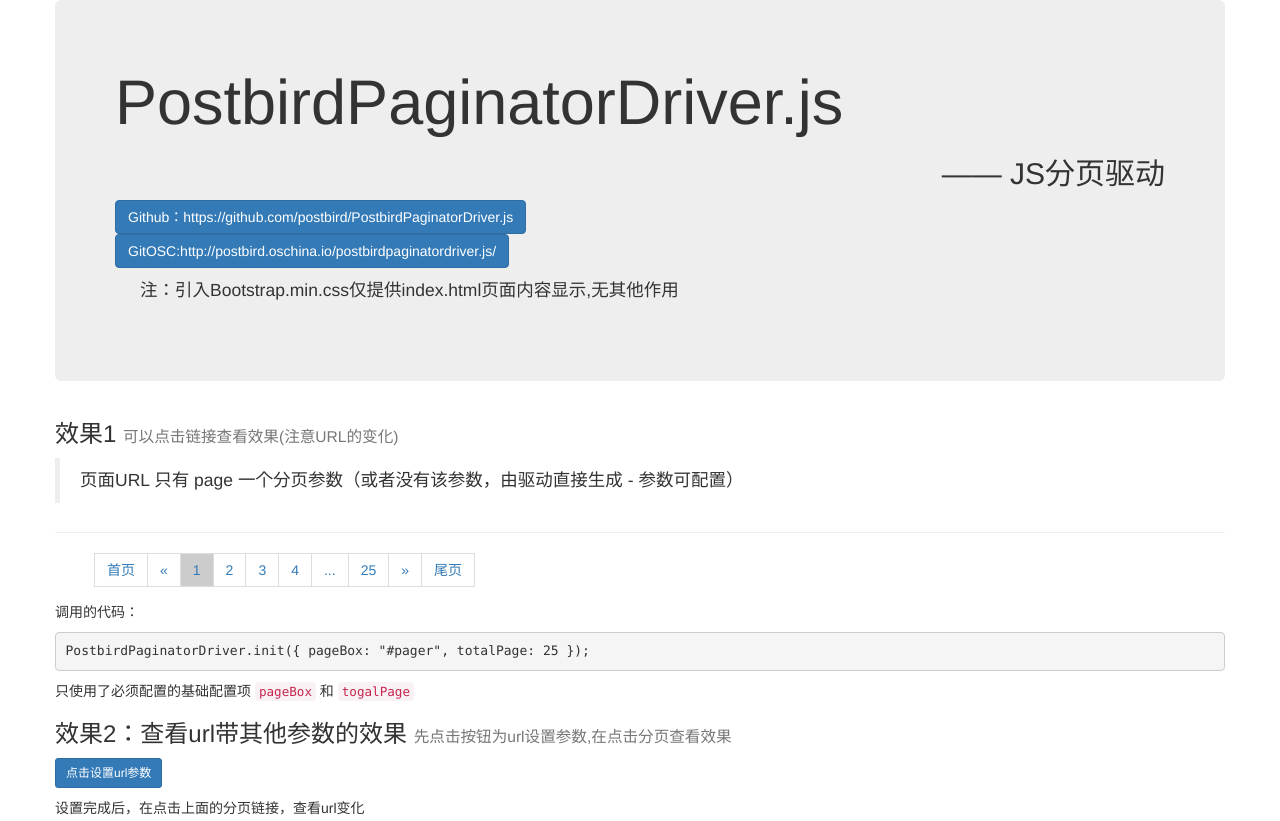
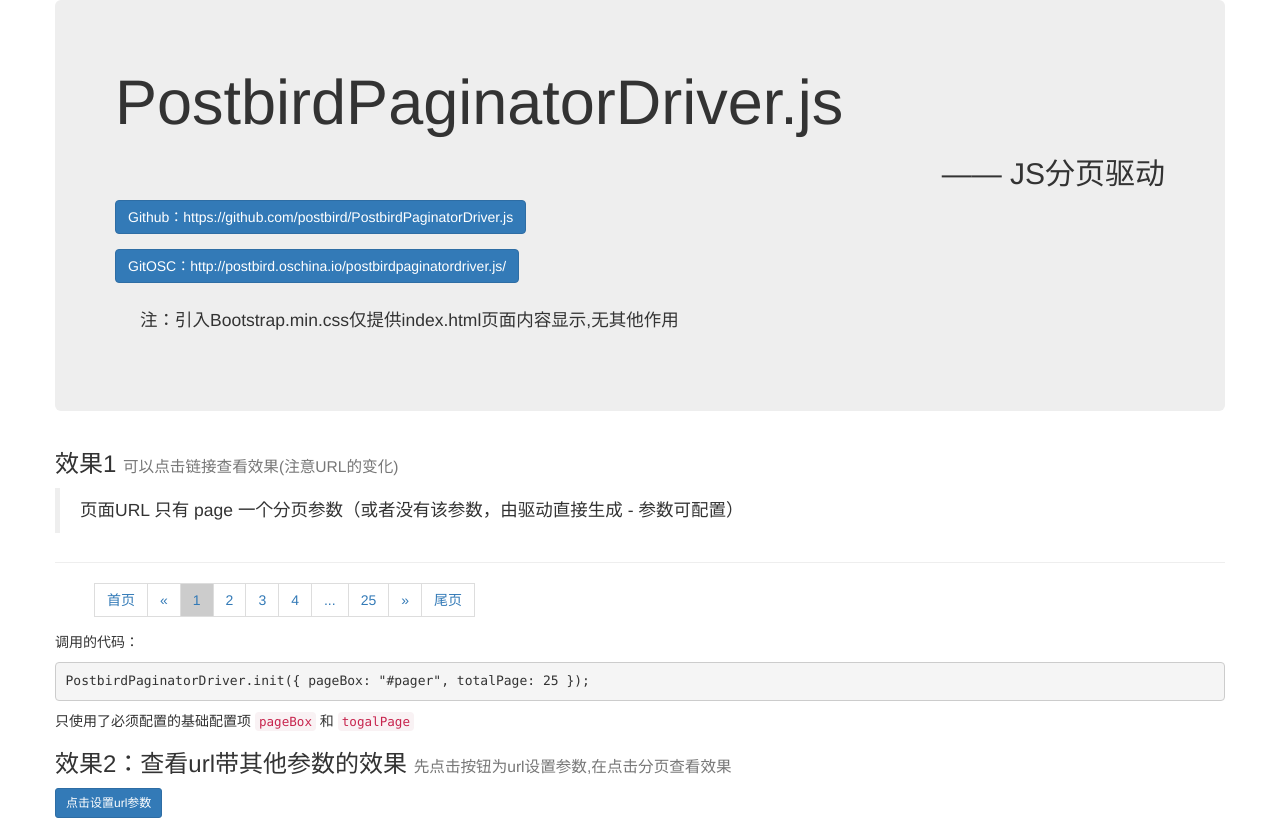
Before and after one commit to postbird/PostbirdPaginatorDriver.js, a plain HTML site: page index.html in a window 1280 px wide. Shown: the top 821 px of the page. Drawn offline with Linux system fonts and the light colour scheme.

Commit message:
update index

```diff
--- a/index.html
+++ b/index.html
@@ -17,9 +17,12 @@
             <div class="jumbotron" style="margin-top:0;margin-bottom:0;">
                 <h1>PostbirdPaginatorDriver.js</h1>
                 <h2 class="text-right">—— JS分页驱动</h2>
-                <a href="https://github.com/postbird/PostbirdPaginatorDriver.js" class="btn btn-primary ">Github：https://github.com/postbird/PostbirdPaginatorDriver.js</a>
-                <br>
-                <a href="http://postbird.oschina.io/postbirdpaginatordriver.js/" class="btn btn-primary ">GitOSC:http://postbird.oschina.io/postbirdpaginatordriver.js/</a>
+                <p>
+                    <a href="https://github.com/postbird/PostbirdPaginatorDriver.js" class="btn btn-primary ">Github：https://github.com/postbird/PostbirdPaginatorDriver.js</a>
+                </p>
+                <p>
+                    <a href="http://postbird.oschina.io/postbirdpaginatordriver.js/" class="btn btn-primary ">GitOSC：http://postbird.oschina.io/postbirdpaginatordriver.js/</a>
+                </p>
                 <blockquote>注：引入Bootstrap.min.css仅提供index.html页面内容显示,无其他作用</blockquote>
             </div>
         </div>
```
